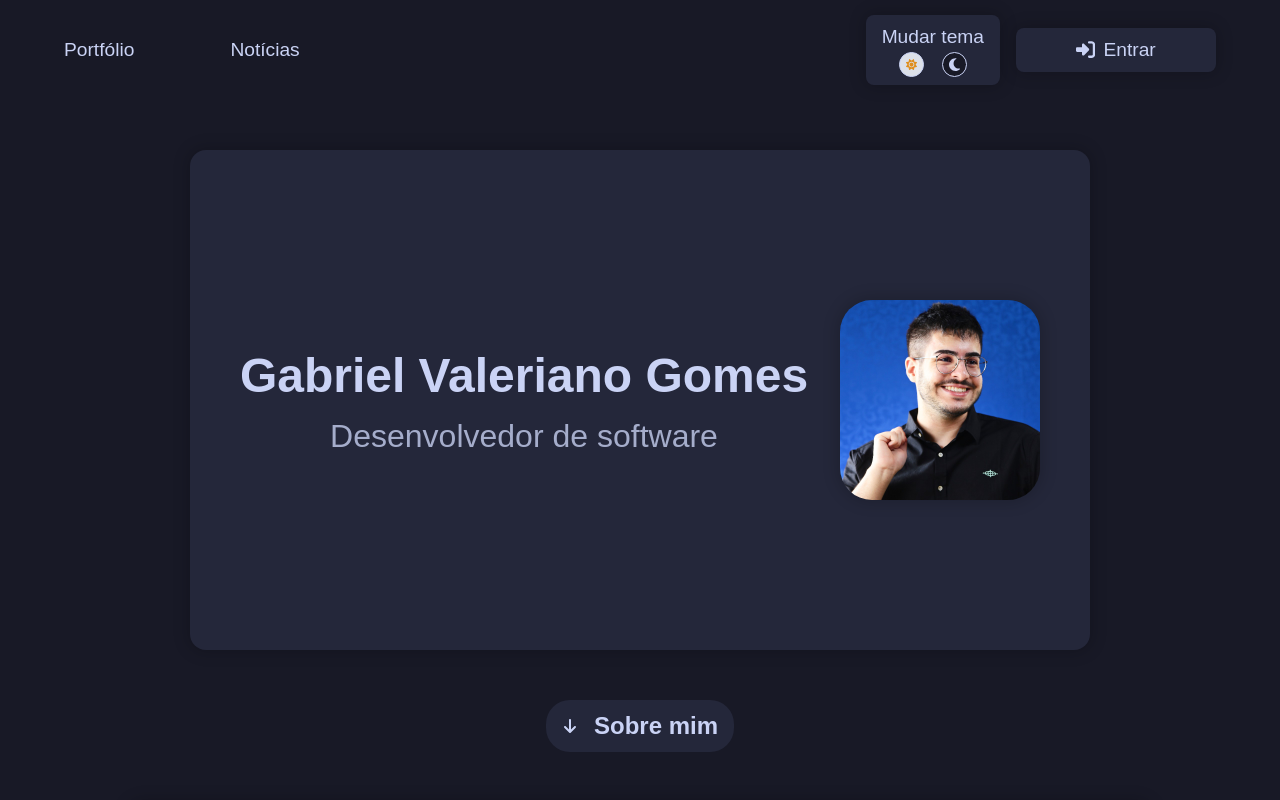
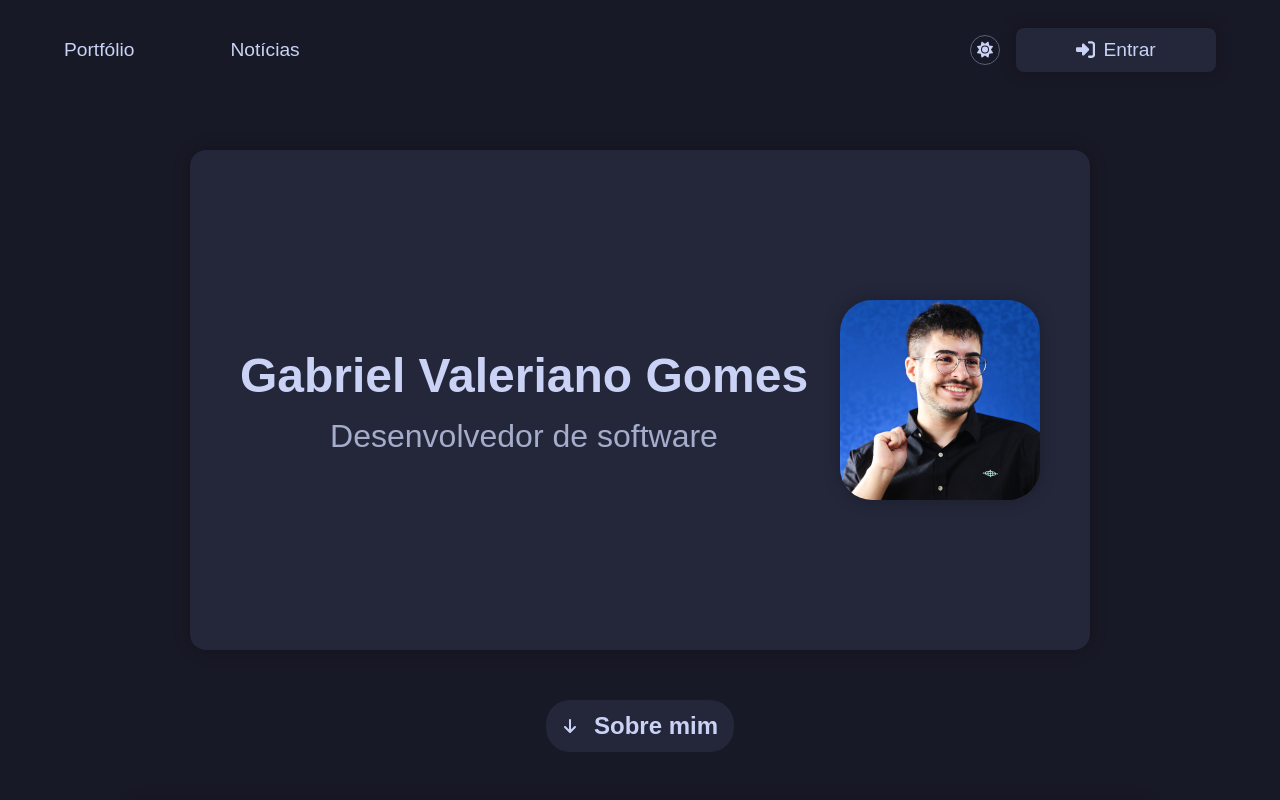
Before and after one commit to Andre-Rodrigues-Dev-Web/teste-react, a React (Vite) app in the folder src-portfolio/: page / in a window 1280 px wide. Shown: the top 800 px of the page. Built offline with nearby package versions, Linux system fonts and the light colour scheme.

Commit message:
feat(portfolio): Make the theme switcher into a single button

```diff
--- a/src-portfolio/src/App.css
+++ b/src-portfolio/src/App.css
@@ -24,10 +24,6 @@
       align-items: center;
       gap: 16px;
       .themes {
-        background-color: var(--theme-base);
-        padding: 8px 16px;
-        border-radius: 8px;
-        box-shadow: 0px 0px 16px 2px rgba(0, 0, 0, 0.2);
         span {
           font-weight: 500;
         }
--- a/src-portfolio/src/App.tsx
+++ b/src-portfolio/src/App.tsx
@@ -67,18 +67,20 @@ export const App = () => {
             </ul>
             <div className="header-right">
               <div className="themes">
-                <span>Mudar tema</span>
                 <div className="theme-options">
+                  {theme === "dark" ? (
                     <ThemeSwitcher
                       Icon={FaSun}
                       themeName="light"
                       onClick={onThemeChange}
                     />
+                  ) : (
                     <ThemeSwitcher
                       Icon={FaMoon}
                       themeName="dark"
                       onClick={onThemeChange}
                     />
+                  )}
                 </div>
               </div>
               <AccountLoginIndicator />
--- a/src-portfolio/src/Components/ThemeSwitcher/ThemeSwitcher.css
+++ b/src-portfolio/src/Components/ThemeSwitcher/ThemeSwitcher.css
@@ -1,15 +1,23 @@
 .theme-button {
-  height: 25px;
-  width: 25px;
-  border: 1px solid var(--theme-text);
+  height: 30px;
+  width: 30px;
+  border: 1px solid var(--theme-surface2);
   border-radius: 50%;
   cursor: pointer;
-  &.theme-light {
+  transition: all 0.2s;
+  background-color: inherit;
+  color: var(--theme-text);
+  display: flex;
+  align-items: center;
+  justify-content: center;
+  &.theme-light:hover {
     background-color: #dce0e8;
     color: #df8e1d;
+    border: none;
   }
-  &.theme-dark {
+  &.theme-dark:hover {
     background-color: #181926;
     color: #cad3f5;
+    border: none;
   }
 }
```
Lines whose indentation alone changed are shown as unchanged.
